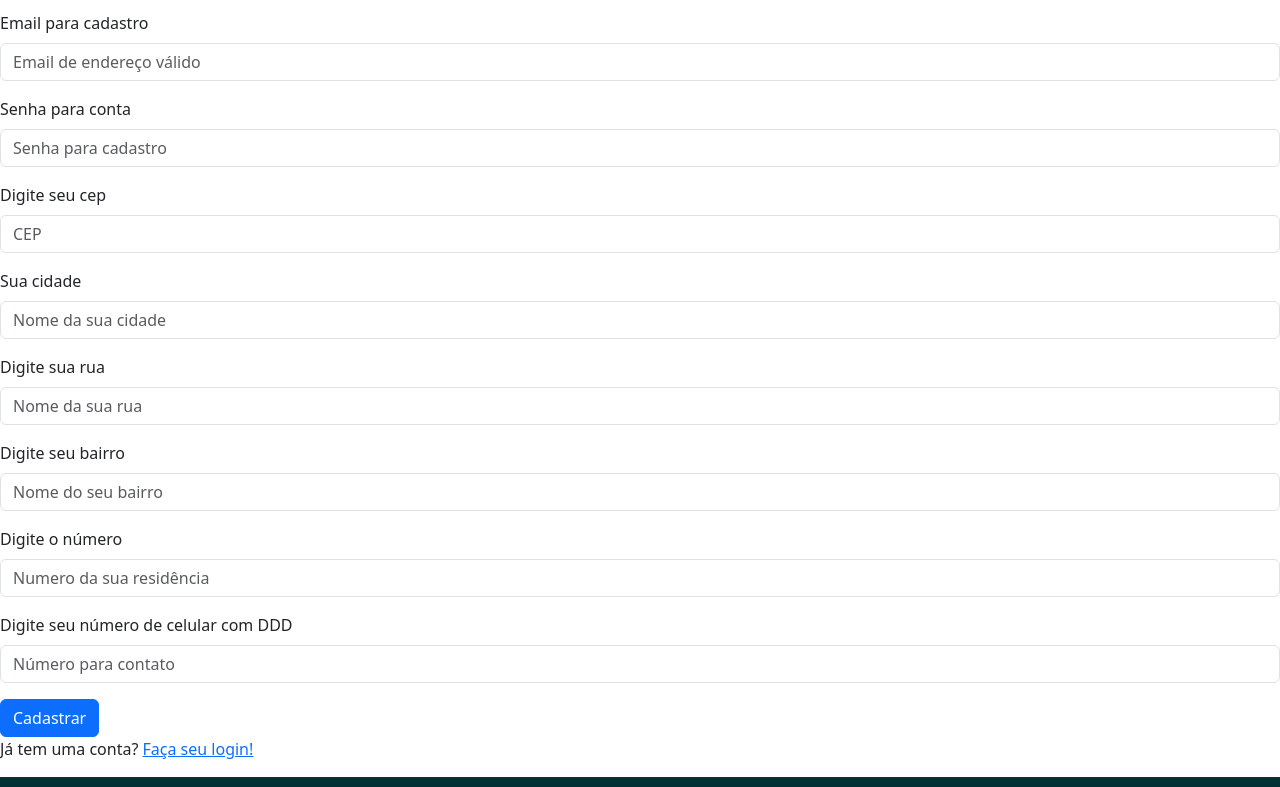
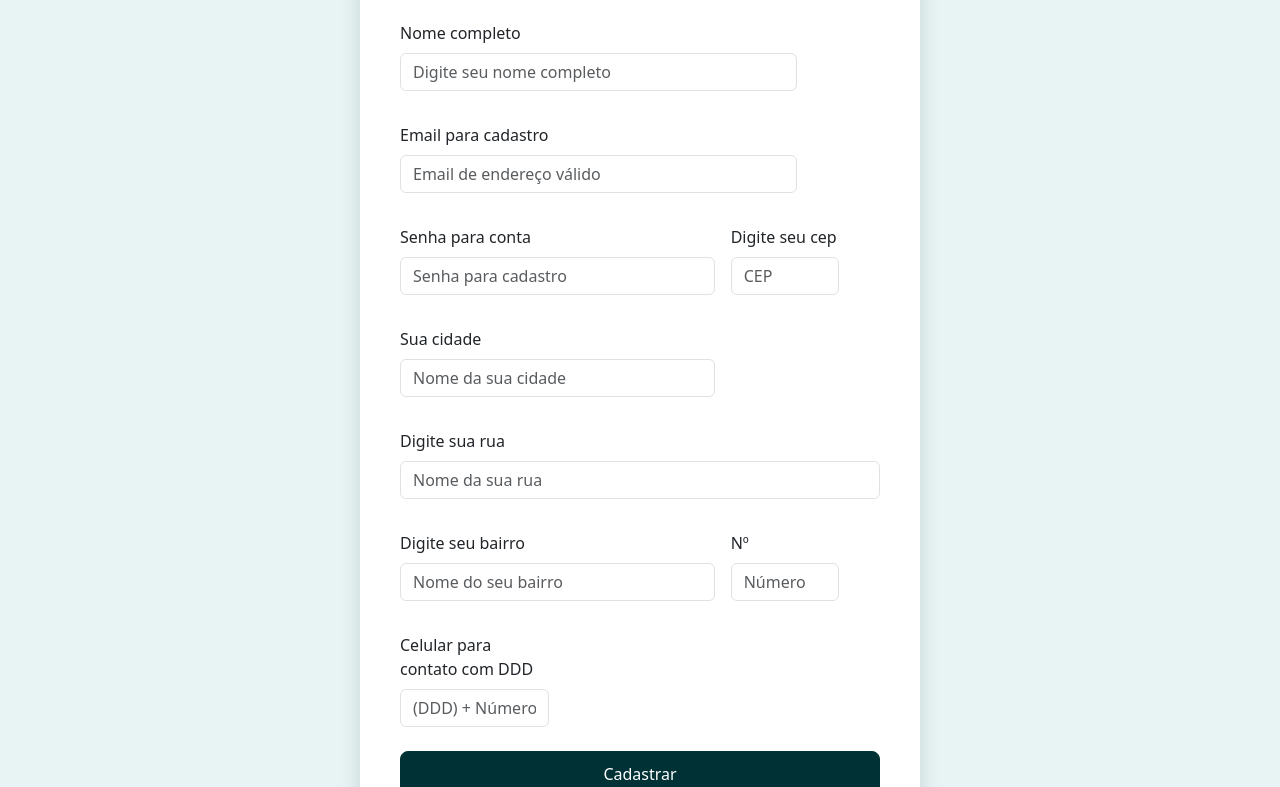
Before and after one commit to lefitano/JoabKids-Market, a React app in the folder frontend/: page /cadastro in a window 1280 px wide. Shown: the part 247-1034 px from the top of the page. Built offline with nearby package versions, Linux system fonts and the light colour scheme; the HTML template or start-up script is replaced by a standard one.

Commit message:
adicionando Cadastro.jsx

```diff
--- a/frontend/src/css/Cadastro.css
+++ b/frontend/src/css/Cadastro.css
@@ -0,0 +1,70 @@
+
+.formCadastro {
+    min-height: 80vh;
+    display: flex;
+    flex-direction: column;
+    align-items: center;
+    justify-content: center;
+    background-color: #e8f4f4;
+    padding: 40px 16px;
+}
+
+
+.CadastroCard {
+    background-color: #fff;
+    padding: 40px;
+    border-radius: 16px;
+    box-shadow: 0 4px 20px rgba(0, 50, 53, 0.15);
+    width: 100%;
+    max-width: 560px;
+}
+
+
+.TituloCadastro {
+    color: #003235;
+    font-weight: 700;
+    text-align: center;
+    margin-bottom: 24px;
+}
+
+
+.ErroFormCadastro {
+    color: #dc3545;
+    text-align: center;
+    font-size: 0.9rem;
+    margin-bottom: 12px;
+}
+
+
+.CadastroCard .btn-primary {
+    background-color: #003235;
+    border-color: #003235;
+    width: 100%;
+    padding: 10px;
+    font-size: 1rem;
+    border-radius: 8px;
+    margin-top: 8px;
+}
+
+.CadastroCard .btn-primary:hover {
+    background-color: #005a5e;
+    border-color: #005a5e;
+}
+
+
+.CadastroCard > p {
+    text-align: center;
+    margin-top: 20px;
+    font-size: 0.9rem;
+    color: #555;
+}
+
+.CadastroCard > p a {
+    color: #003235;
+    font-weight: 600;
+    text-decoration: none;
+}
+
+.CadastroCard > p a:hover {
+    text-decoration: underline;
+}
--- a/frontend/src/pages/Cadastro.jsx
+++ b/frontend/src/pages/Cadastro.jsx
@@ -18,6 +18,7 @@ export default function Cadastro(){
     const[numero, setNumero] = useState('');
     const[numeroTelefone, setNumeroTel] = useState('');
     const[erroCadastro, setErroCadastro] = useState('');
+    const navigate = useNavigate();
 
     const handleRegister = async(e) => {
         e.preventDefault();
@@ -27,7 +28,7 @@ export default function Cadastro(){
                 setErroCadastro("Para realizar o cadastro, todos os campos devem ser preenchidos!");
                 return;
             }
-            navigate('/');
+            navigate('/login');
     }
 
 
@@ -38,42 +39,62 @@ export default function Cadastro(){
                 <h2 className="TituloCadastro">Cadastre-se agora!</h2>
 
                 <Form onSubmit={handleRegister}>
+                    <Row className="g-3">
+                        <Col xs={12} sm={10}>
                     <Form.Group className="mb-3" controlId="nomeCadastro">
                         <Form.Label>Nome completo</Form.Label>
                         <Form.Control type="text" value={nome} onChange={(e) => setNome(e.target.value)} placeholder="Digite seu nome completo"></Form.Control>
                     </Form.Group>
+                        </Col>
+                        <Col xs={12} sm={10}>
                     <Form.Group className="mb-3" controlId='FormEmailCadastro'>
                         <Form.Label>Email para cadastro</Form.Label>
                         <Form.Control type="email" value={emailCadastro} onChange={(e) => setEmailCadastro(e.target.value)} placeholder="Email de endereço válido"></Form.Control>
                     </Form.Group>
+                    </Col>
+                    <Col xs={12} sm={8}>
                     <Form.Group className="mb-3" controlId='FormSenhaCadastro'>
                         <Form.Label>Senha para conta</Form.Label>
                         <Form.Control type="password" value={senhaCadastro} onChange={(e) => setSenhaCadastro(e.target.value)} placeholder="Senha para cadastro"></Form.Control>
                     </Form.Group>
+                    </Col>
+                    <Col xs={12} sm={3}>
                     <Form.Group className="mb-3" controlId='cep'>
                         <Form.Label>Digite seu cep</Form.Label>
                         <Form.Control type="text" value={cep} onChange={(e)=> setCep(e.target.value)} placeholder="CEP"></Form.Control>
                     </Form.Group>
+                    </Col>
+                    <Col xs={12} sm={8}>
                     <Form.Group className="mb-3" controlId='cidade'>
                         <Form.Label>Sua cidade</Form.Label>
                         <Form.Control type="text" value={cidade} onChange={(e)=> setCidade(e.target.value)} placeholder="Nome da sua cidade"></Form.Control>
                     </Form.Group>
+                    </Col>
+                    <Col xs={12} sm={12}>
                     <Form.Group className="mb-3" controlId='rua'>
                         <Form.Label>Digite sua rua</Form.Label>
                         <Form.Control type="text" value={rua} onChange={(e)=> setRua(e.target.value)} placeholder="Nome da sua rua"></Form.Control>
                     </Form.Group>
+                    </Col>
+                    <Col xs={12} sm={8}>
                     <Form.Group className="mb-3" controlId='bairro'>
                         <Form.Label>Digite seu bairro</Form.Label>
                         <Form.Control type="text" value={bairro} onChange={(e)=> setBairro(e.target.value)} placeholder="Nome do seu bairro"></Form.Control>
                     </Form.Group>
+                    </Col>
+                    <Col xs={12} sm={3}>
                     <Form.Group className="mb-3" controlId='numero'>
-                        <Form.Label>Digite o número</Form.Label>
-                        <Form.Control type="text" value={numero} onChange={(e)=> setNumero(e.target.value)} placeholder="Numero da sua residência"></Form.Control>
+                        <Form.Label>Nº</Form.Label>
+                        <Form.Control type="text" value={numero} onChange={(e)=> setNumero(e.target.value)} placeholder="Número"></Form.Control>
                     </Form.Group>
+                    </Col>
+                    <Col xs={12} sm={4}>
                     <Form.Group className="mb-3" controlId='numeroTelefone'>
-                        <Form.Label>Digite seu número de celular com DDD</Form.Label>
-                        <Form.Control type="tel" value={numeroTelefone} onChange={(e)=> setNumeroTel(e.target.value)} placeholder="Número para contato"></Form.Control>
+                        <Form.Label>Celular para contato com DDD</Form.Label>
+                        <Form.Control type="tel" value={numeroTelefone} onChange={(e)=> setNumeroTel(e.target.value)} placeholder="(DDD) + Número"></Form.Control>
                     </Form.Group>
+                    </Col>
+                    </Row>
                     {erroCadastro && <p className="ErroFormCadastro">{erroCadastro}</p>}
                     <Button variant="primary" type="submit">
                         Cadastrar
```
